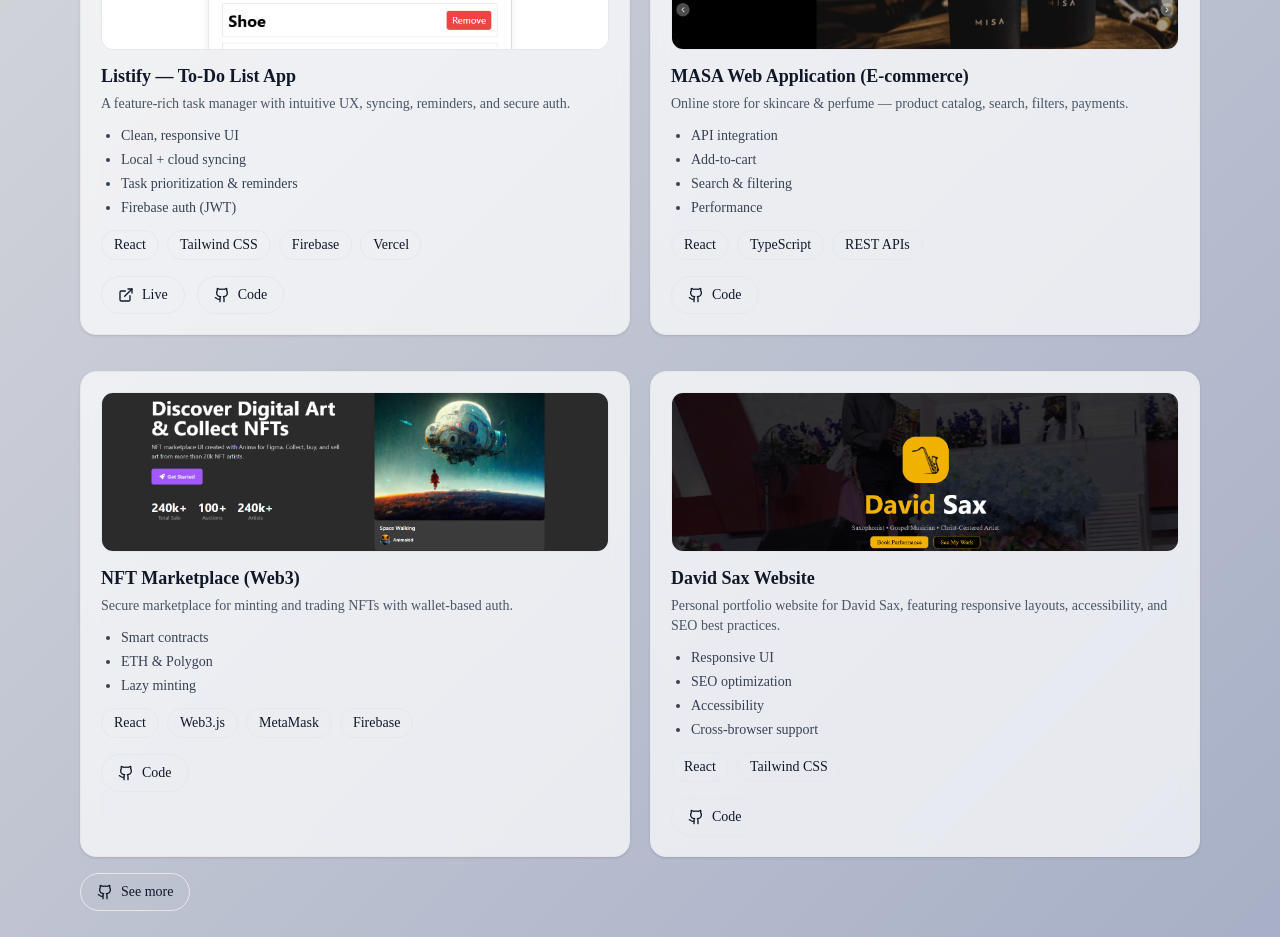
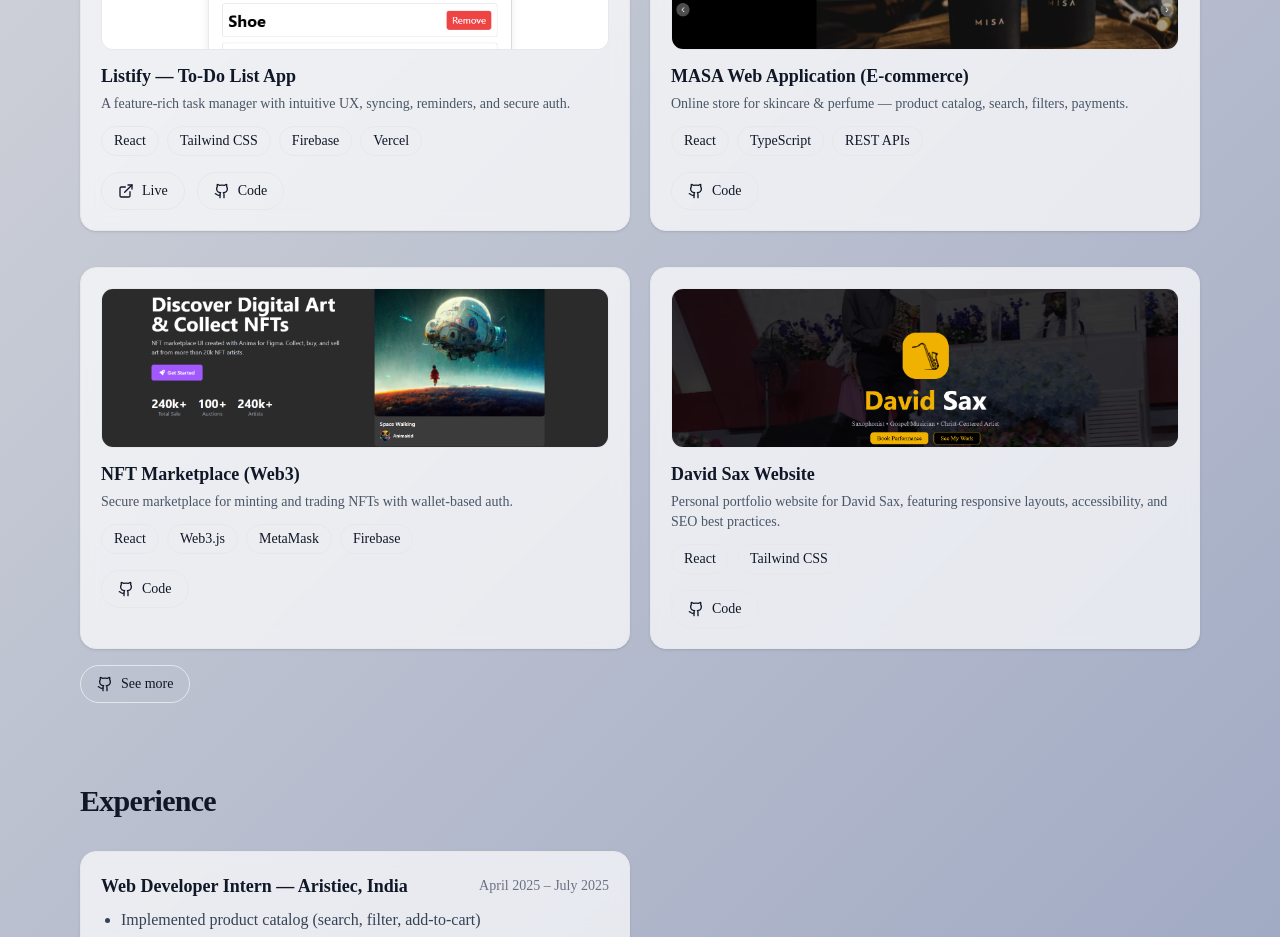
Before and after one commit to Abrahamalejolowo/Expensive-Code, a React (Vite) app: page / in a window 1280 px wide. Shown: the part 1700-2637 px from the top of the page. Built offline with nearby package versions, Linux system fonts and the light colour scheme.

Commit message:
changes on main and other pages

```diff
--- a/src/App.jsx
+++ b/src/App.jsx
@@ -16,6 +16,12 @@
   X,
 } from "lucide-react";
 import "./App.css";
+import listify from "./assets/listify .png";
+import Misa from "./assets/Misa.png";
+import NFT from "./assets/NFT.png";
+import David from "./assets/David Sax.png";
+
+
 
 /***************************
   Abraham's Portfolio
@@ -109,57 +115,39 @@
 const PROJECTS = [
   {
     name: "Listify — To-Do List App",
-    img: "src/assets/listify .png",
+    img: listify,
     description:
       "A feature-rich task manager with intuitive UX, syncing, reminders, and secure auth.",
-    highlights: [
-      "Clean, responsive UI",
-      "Local + cloud syncing",
-      "Task prioritization & reminders",
-      "Firebase auth (JWT)",
-    ],
     tech: ["React", "Tailwind CSS", "Firebase", "Vercel"],
     live: "https://listify-gilt.vercel.app",
     repo: "https://github.com/Abrahamalejolowot",
   },
   {
     name: "MASA Web Application (E-commerce)",
-    img: "src/assets/Misa.png",
+    img: Misa,
     description:
       "Online store for skincare & perfume — product catalog, search, filters, payments.",
-    highlights: [
-      "API integration",
-      "Add-to-cart",
-      "Search & filtering",
-      "Performance",
-    ],
     tech: ["React", "TypeScript", "REST APIs"],
     repo: "https://github.com/TusharDontulwarSaiesha/Misa",
   },
   {
     name: "NFT Marketplace (Web3)",
-    img: "src/assets/NFT.png",
+    img: NFT,
     description:
       "Secure marketplace for minting and trading NFTs with wallet-based auth.",
-    highlights: ["Smart contracts", "ETH & Polygon", "Lazy minting"],
     tech: ["React", "Web3.js", "MetaMask", "Firebase"],
     repo: "https://github.com/Abrahamalejolowo/react-project",
   },
   {
     name: "David Sax Website",
-    img: "src/assets/David Sax.png",
+    img: David,
     description:
       "Personal portfolio website for David Sax, featuring responsive layouts, accessibility, and SEO best practices.",
-    highlights: [
-      "Responsive UI",
-      "SEO optimization",
-      "Accessibility",
-      "Cross-browser support",
-    ],
     tech: ["React", "Tailwind CSS"],
     repo: "https://github.com/Abrahamalejolowo/Davidsax-",
   },
 ];
+
 
 const VALUES = [
   {
@@ -527,8 +515,8 @@
               {/* Project Image */}
               {p.img && (
                 <img
-                  src={p.img}
-                  alt={p.name}
+                   src={p.img}
+                   alt={p.name}
                   className="rounded-xl w-full h-40 object-cover mb-3 border border-gray-200 dark:border-gray-700"
                 />
               )}
```
